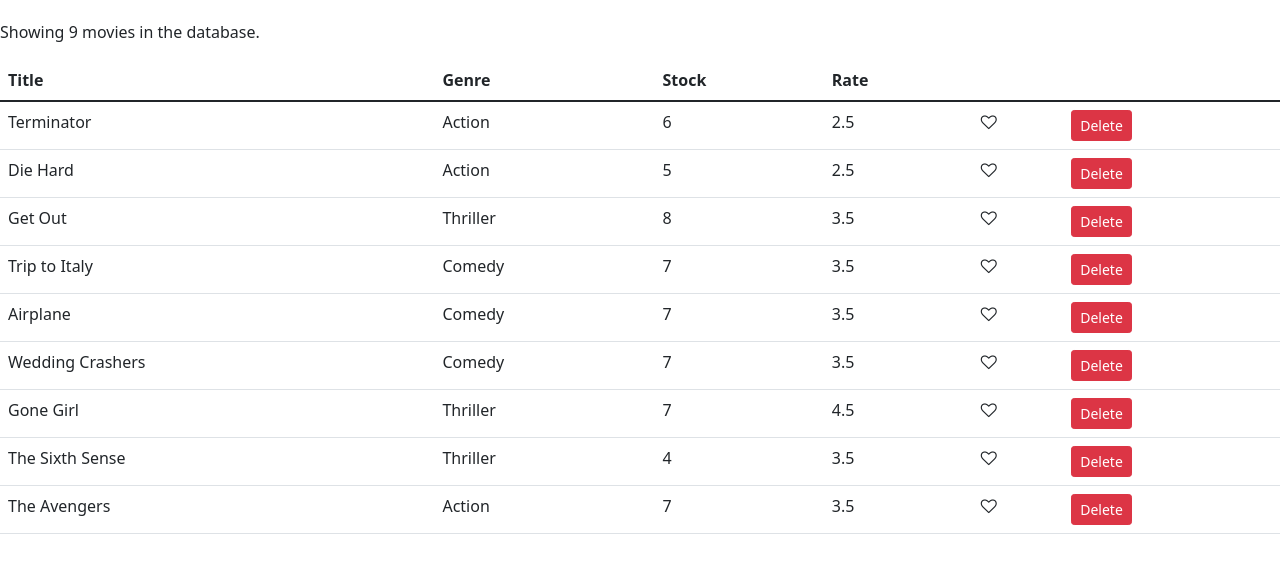
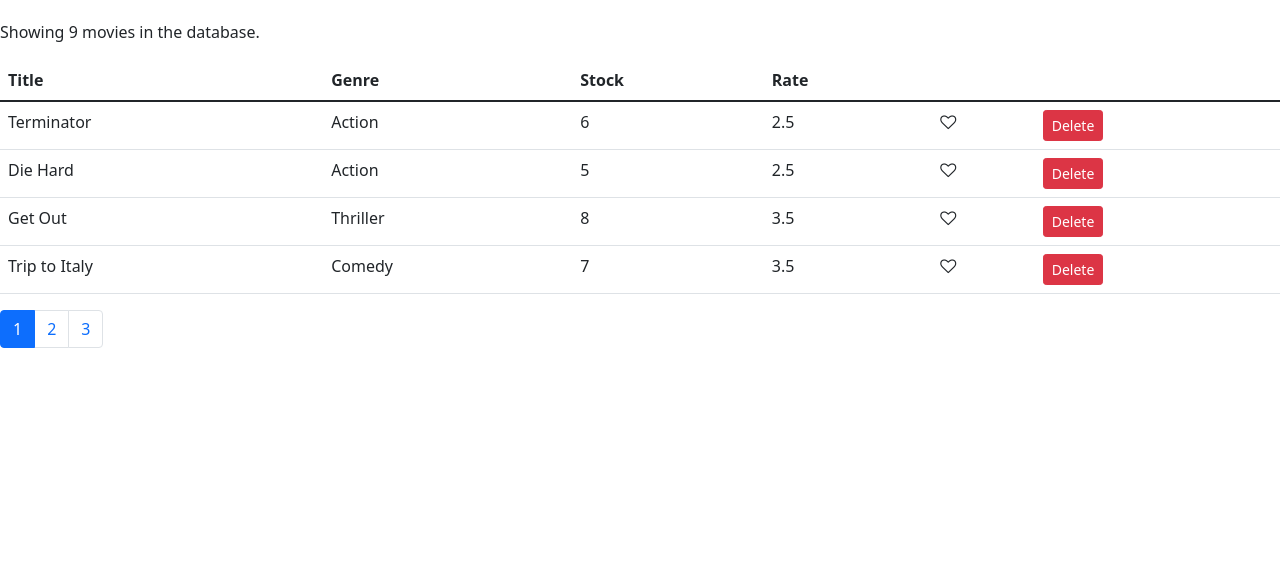
Before and after one commit to mikesouma/vidly-react, a React (Create React App) app: page / in a window 1280 px wide. Shown: the top 564 px of the page. Built offline with nearby package versions, Linux system fonts and the light colour scheme.

Commit message:
Feature: Added pagination.

```diff
--- a/package.json
+++ b/package.json
@@ -8,6 +8,7 @@
     "@testing-library/user-event": "^12.8.3",
     "bootstrap": "^5.1.3",
     "font-awesome": "^4.7.0",
+    "lodash": "^4.17.10",
     "react": "^17.0.2",
     "react-dom": "^17.0.2",
     "react-scripts": "4.0.3",
--- /dev/null
+++ b/src/components/common/pagination.jsx
@@ -0,0 +1,25 @@
+import React, { Component } from 'react';
+import _ from 'lodash';
+
+const Pagination =  props => {
+    const { itemsCount, pageSize,currentPage, onPageChange } = props;
+    console.log(currentPage);
+
+    const pagesCount = Math.ceil(itemsCount / pageSize);
+    if (pagesCount === 1) return null;
+    const pages = _.range(1, pagesCount + 1)
+
+    return (
+    <nav>
+        <ul className="pagination">
+            { pages.map(page =>(
+            <li key={page} className= {page === currentPage ? 'page-item active' : 'page-item'}>
+                <a className="page-link" onClick={() => props.onPageChange(page)}>{page}</a>
+            </li>
+            ))}
+        </ul>
+    </nav>
+    );
+}
+
+export default Pagination;
--- a/src/components/movies.jsx
+++ b/src/components/movies.jsx
@@ -3,10 +3,14 @@
 import { getMovies } from '../services/fakeMovieService';
 import 'bootstrap/dist/css/bootstrap.css';
 import 'font-awesome/css/font-awesome.min.css';
+import Pagination from "./common/pagination";
+import { paginate } from '../utils/paginate';
 
 class Movies extends React.Component {
     state = {
-        movies: getMovies()
+        movies: getMovies(),
+        currentPage: 1,
+        pageSize: 4
     };
 
     handleDelete = (movie) => {
@@ -23,13 +27,19 @@
         this.setState({ movies });
     }
 
+    handlePageChange = page =>{
+        this.setState({ currentPage : page });
+    }
+
     render(){
         const { length: count } = this.state.movies;
+        const { pageSize,currentPage, movies: allMovies } = this.state
 
-        if (this.state.movies.length === 0)
-            return <p> There are no movies in the database.</p>;
+        if (count === 0) return <p> There are no movies in the database.</p>;
 
-       return (
+        const movies = paginate(allMovies, currentPage, pageSize);
+
+        return (
            <React.Fragment>
                 <p>Showing {count} movies in the database.</p>
                 <table className="table">
@@ -44,7 +54,7 @@
                     </tr>
                 </thead>
                 <tbody>
-                    {this.state.movies.map(movie => (
+                    {movies.map(movie => (
                     <tr key={movie._id}>
                         <td>{movie.title}</td>
                         <td>{movie.genre.name}</td>
@@ -66,6 +76,12 @@
                     ))}
                 </tbody>
             </table>
+            <Pagination
+                itemsCount={count}
+                pageSize={pageSize}
+                currentPage={currentPage}
+                onPageChange={this.handlePageChange}
+            />
            </React.Fragment>
        );
     }
--- /dev/null
+++ b/src/utils/paginate.js
@@ -0,0 +1,9 @@
+import _ from 'lodash'
+
+export function paginate(items, pageNumber, pageSize){
+    const startIndex =  (pageNumber - 1 ) * pageSize;
+    return _(items)
+        .slice(startIndex)
+        .take(pageSize)
+        .value();
+}
```
Also changed, not shown: 1 other file (tests, documents, lock files or other folders).
